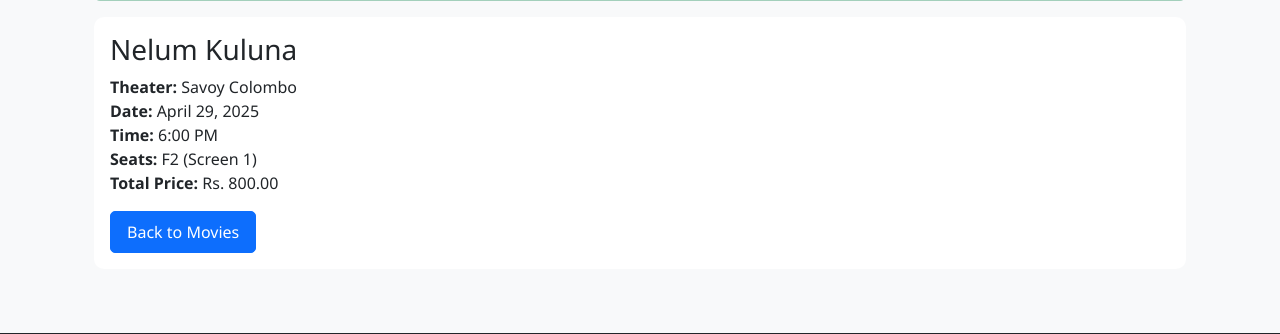
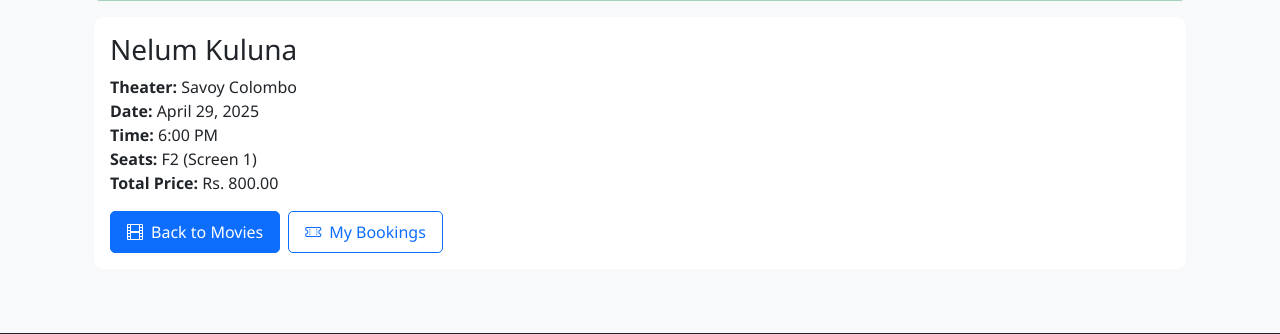
Before and after one commit to Dinusha1112/Booking_system, a Django app: page /movies/booking-confirmation/9/ in a window 1280 px wide. Shown: the part 244-578 px from the top of the page. Run offline with Django 5.2, Linux system fonts and the light colour scheme; a user stored in the database is signed in; data comes from the database, SQL or seed files in the repository; both versions use the stored data as it was after the commit.

Commit message:
added view booked movies button when checking out

```diff
--- a/movies/templates/movies/booking_confirmation.html
+++ b/movies/templates/movies/booking_confirmation.html
@@ -21,9 +21,14 @@
                 <strong>Total Price:</strong> Rs. {{ booking.total_price }}
             </p>
 
-            <a href="{% url 'movies:movies' %}" class="btn btn-primary">
-                Back to Movies
-            </a>
+            <div class="d-flex gap-2">
+                <a href="{% url 'movies:movies' %}" class="btn btn-primary">
+                    <i class="bi bi-film me-2"></i>Back to Movies
+                </a>
+                <a href="{% url 'profile' %}" class="btn btn-outline-primary">
+                    <i class="bi bi-ticket-perforated me-2"></i>My Bookings
+                </a>
+            </div>
         </div>
     </div>
 </div>
```
Also changed, not shown: db.sqlite3.
